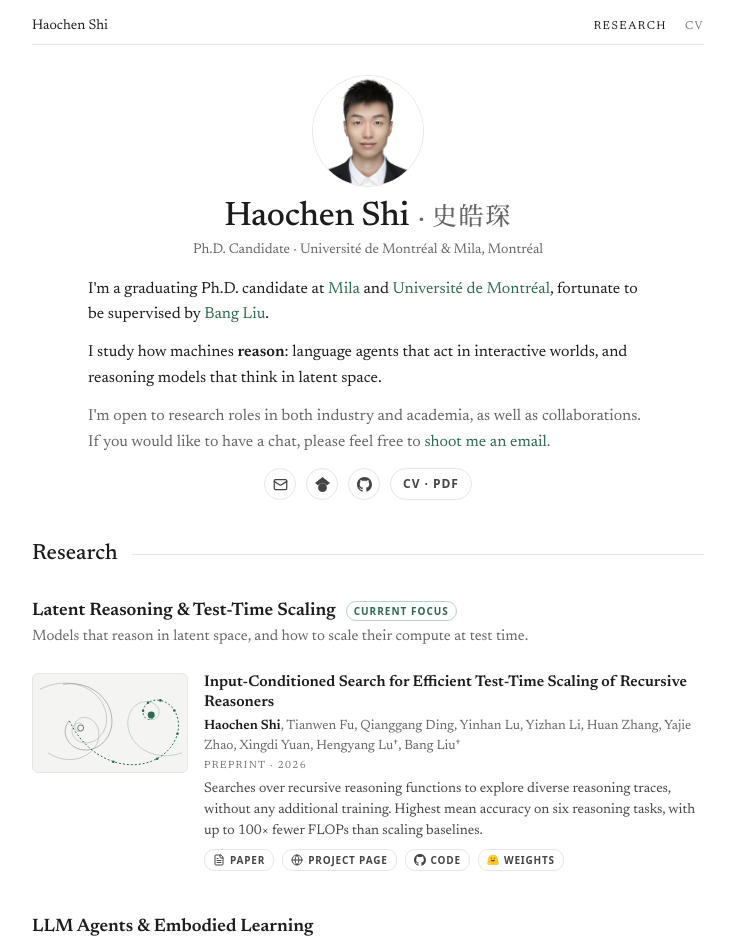
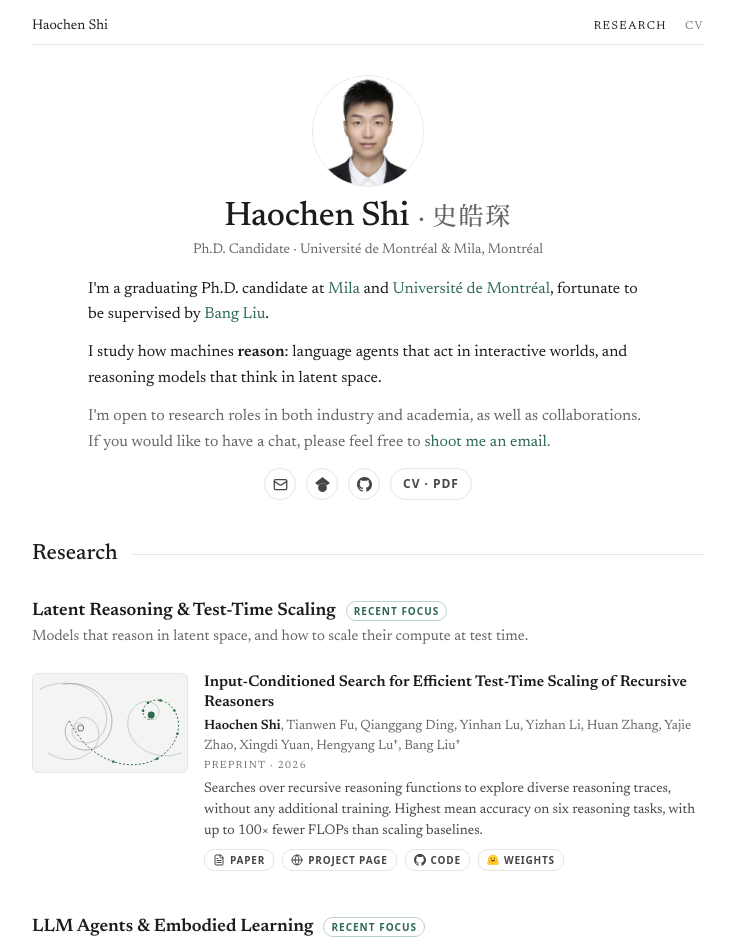
Before and after one commit to hc-shi/hc-shi.github.io, a Next.js app: page / in a window 1280 px wide. Shown: the top 942 px of the page, without its empty margins (272-1006 px from the left). Built offline with nearby package versions, Linux system fonts and the light colour scheme.

Commit message:
content: mark latent reasoning and LLM agents as recent focus
The topic badge now reads "Recent focus" and appears on both of the
first two topics. The topic flag is renamed from current to focus so
the code matches the label.

Co-Authored-By: Claude Opus 5.5 <noreply@anthropic.com>

```diff
--- a/src/components/ResearchTopic.tsx
+++ b/src/components/ResearchTopic.tsx
@@ -11,9 +11,9 @@ export function ResearchTopic({ view, posts }: { view: TopicView; posts: Post[]
     <div className="mt-[30px] pt-1">
       <div className="flex flex-wrap items-baseline gap-2.5">
         <h3 className="text-[18px] font-semibold">{topic.name}</h3>
-        {topic.current && (
+        {topic.focus && (
           <span className="rounded-[10px] border border-accsoft px-[7px] py-1 font-sans text-[10px] font-semibold uppercase leading-none tracking-[.1em] text-acc">
-            Current focus
+            Recent focus
           </span>
         )}
       </div>
--- a/src/data/research.ts
+++ b/src/data/research.ts
@@ -6,13 +6,14 @@ export const topics: Topic[] = [
     name: "Latent Reasoning & Test-Time Scaling",
     blurb:
       "Models that reason in latent space, and how to scale their compute at test time.",
-    current: true,
+    focus: true,
   },
   {
     id: "llm-agents",
     name: "LLM Agents & Embodied Learning",
     blurb:
       "Language-model agents that perceive, plan and act in embodied and open-ended worlds, and keep acquiring skills.",
+    focus: true,
   },
   {
     id: "multimodal",
--- a/src/types/index.ts
+++ b/src/types/index.ts
@@ -6,8 +6,8 @@ export interface Topic {
   id: TopicId;
   name: string;
   blurb: string;
-  /** Shows the "Current focus" label. */
-  current?: boolean;
+  /** Shows the "Recent focus" label. */
+  focus?: boolean;
 }
 
 export interface PublicationLinks {
```
Also changed, not shown: 1 other file (tests, documents, lock files or other folders).
